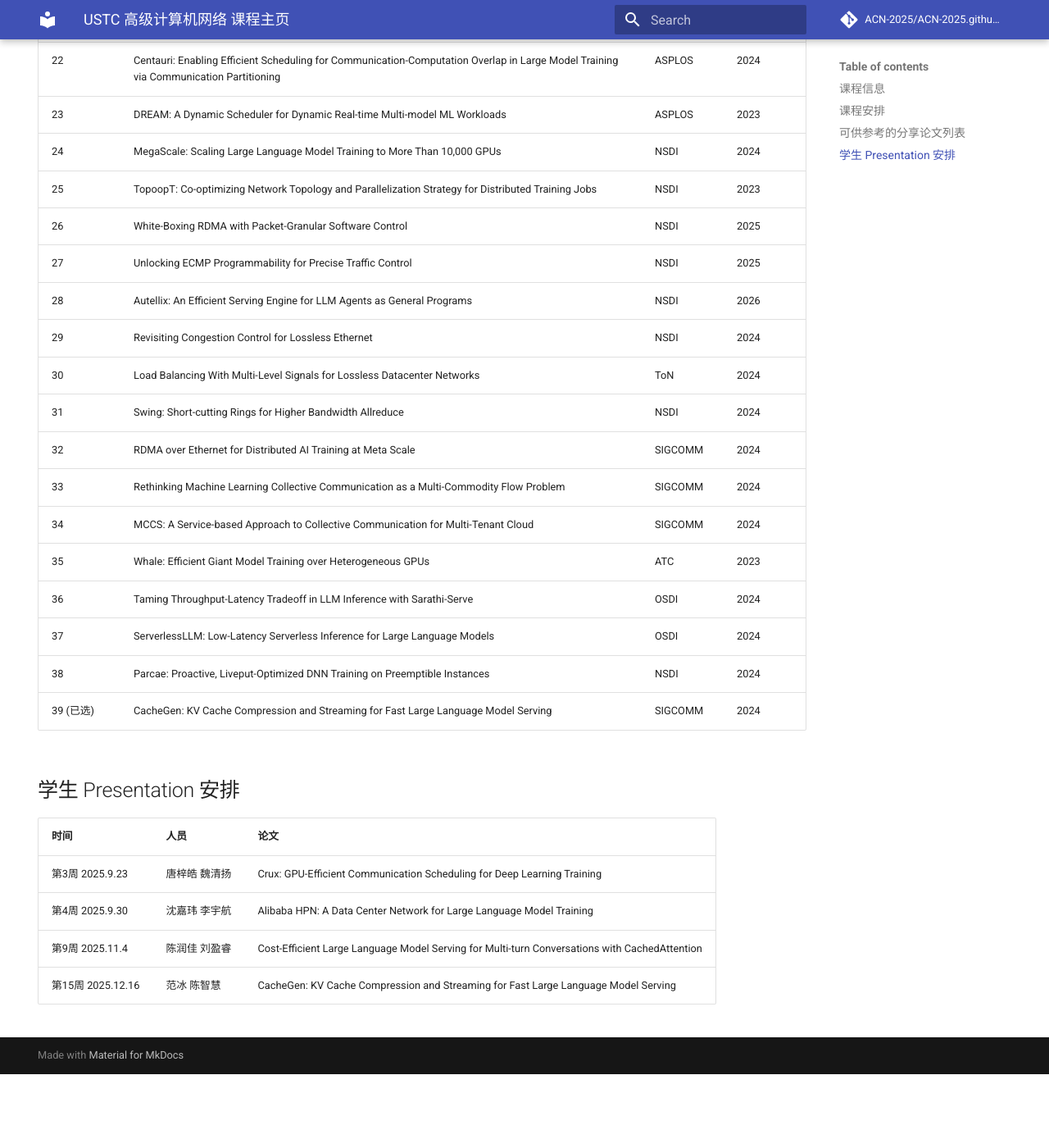
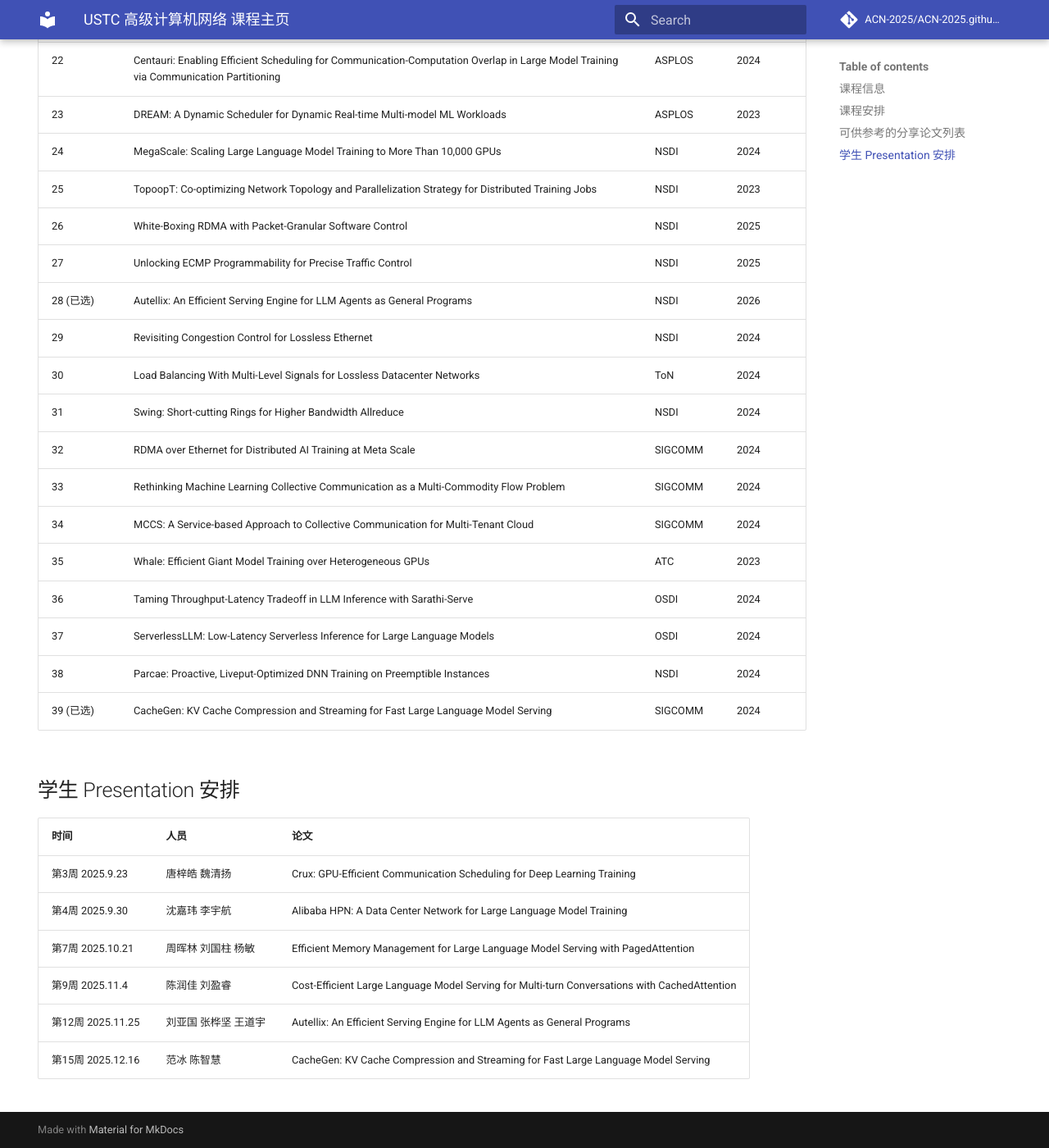
Before and after one commit to ACN-2025/ACN-2025.github.io, an MkDocs documentation site: the page built from docs/index.md, in a window 1280 px wide and 1400 px high, scrolled down 2482 px. Shown: the whole window at 82% size. Built offline with MkDocs 1.6.1 and Material for MkDocs 9.7.7, drawn with Linux system fonts in a browser that asks for light colours; comment, search, counter and statistics services are not loaded; before the commit the page ends 3792 px from its top, so only the background shows below that.

Commit message:
Update pre info of Weeks {7, 12}.

```diff
--- a/docs/index.md
+++ b/docs/index.md
@@ -49,7 +49,7 @@ hide:
 | 5 (已选) | Alibaba HPN: A Data Center Network for Large Language Model Training | SIGCOMM | 2024 |
 | 6 | Mooncake: Trading More Storage for Less Computation — A KVCache-centric Architecture for Serving LLM Chatbot | FAST | 2025 |
 | 7 | SimAI: Unifying Architecture Design and Performance Tuning for Large-Scale Large Language Model Training with Scalability and Precision | NSDI | 2025 |
-| 8 | Efficient Memory Management for Large Language Model Serving with PagedAttention | SOSP | 2023 |
+| 8 (已选) | Efficient Memory Management for Large Language Model Serving with PagedAttention | SOSP | 2023 |
 | 9 | ReCycle: Resilient Training of Large DNNs using Pipeline Adaptation | SOSP | 2023 |
 | 10 | Themis: A Network Bandwidth-Aware Collective Scheduling Policy for Distributed Training of DL Models | ISCA | 2022 |
 | 11 | Gemini: Fast Failure Recovery in Distributed Training with In-Memory Checkpoint | SOSP | 2023 |
@@ -69,7 +69,7 @@ hide:
 | 25 | TopoopT: Co-optimizing Network Topology and Parallelization Strategy for Distributed Training Jobs | NSDI | 2023 |
 | 26 | White-Boxing RDMA with Packet-Granular Software Control | NSDI | 2025 |
 | 27 | Unlocking ECMP Programmability for Precise Traffic Control | NSDI | 2025 |
-| 28 | Autellix: An Efficient Serving Engine for LLM Agents as General Programs | NSDI | 2026 |
+| 28 (已选) | Autellix: An Efficient Serving Engine for LLM Agents as General Programs | NSDI | 2026 |
 | 29 | Revisiting Congestion Control for Lossless Ethernet | NSDI | 2024 |
 | 30 | Load Balancing With Multi-Level Signals for Lossless Datacenter Networks | ToN | 2024 |
 | 31 | Swing: Short-cutting Rings for Higher Bandwidth Allreduce | NSDI | 2024 |
@@ -88,5 +88,7 @@ hide:
 | --- | --- | --- |
 | 第3周 2025.9.23 | 唐梓皓 魏清扬 | Crux: GPU-Efficient Communication Scheduling for Deep Learning Training |
 | 第4周 2025.9.30 | 沈嘉玮 李宇航 | Alibaba HPN: A Data Center Network for Large Language Model Training |
+| 第7周 2025.10.21 | 周晖林 刘国柱 杨敏 | Efficient Memory Management for Large Language Model Serving with PagedAttention |
 | 第9周 2025.11.4 | 陈润佳 刘盈睿 | Cost-Efficient Large Language Model Serving for Multi-turn Conversations with CachedAttention |
+| 第12周 2025.11.25 | 刘亚国 张桦坚 王道宇 | Autellix: An Efficient Serving Engine for LLM Agents as General Programs |
 | 第15周 2025.12.16 | 范冰 陈智慧 | CacheGen: KV Cache Compression and Streaming for Fast Large Language Model Serving |
```
